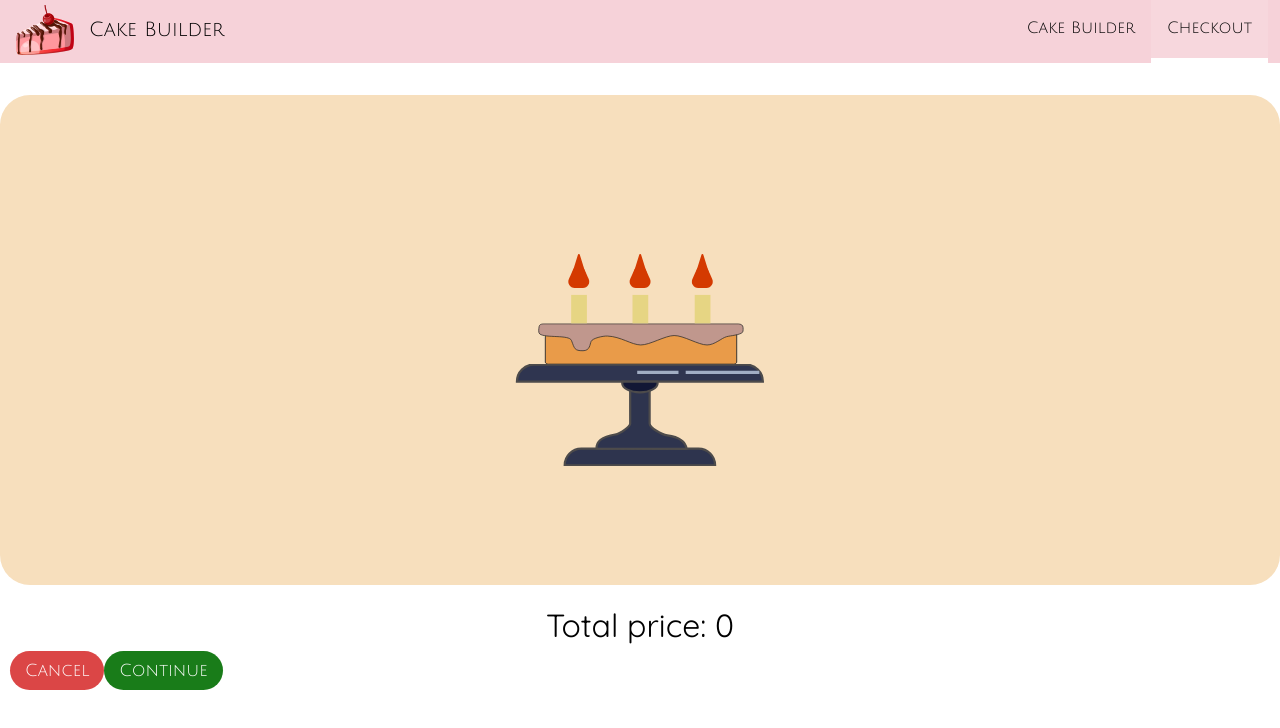
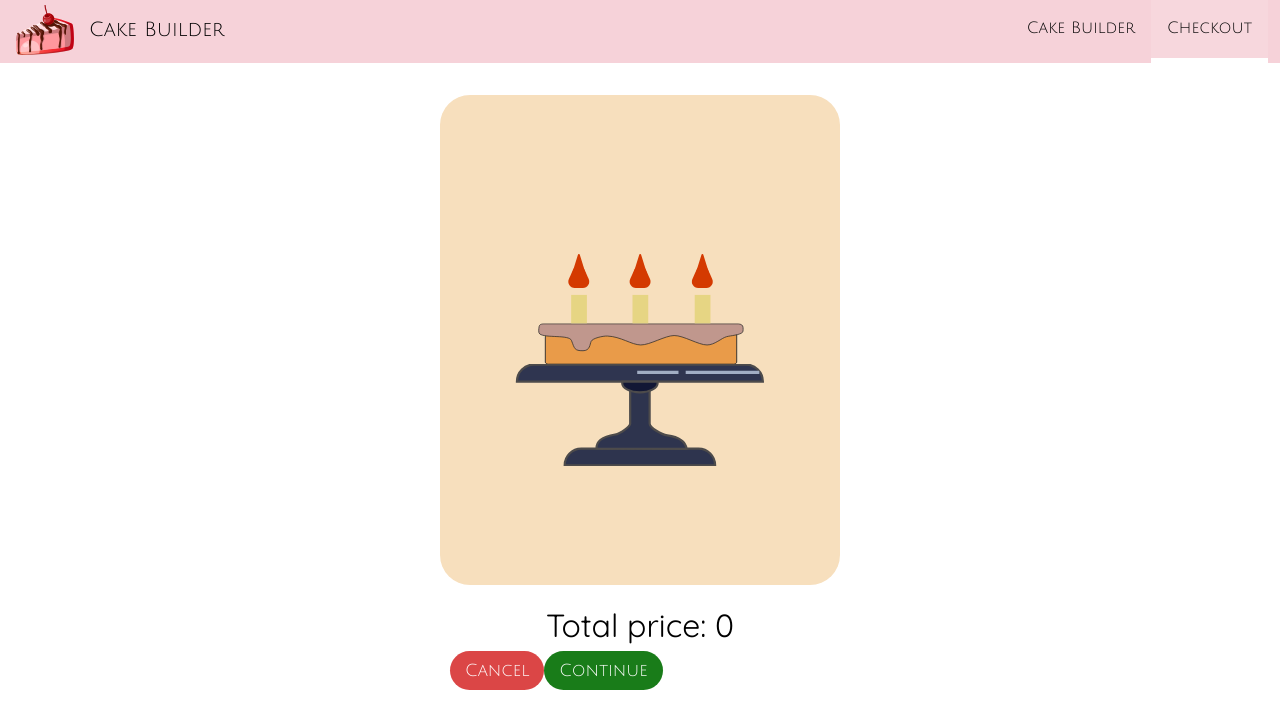
Before and after one commit to Aiperi-Amankulova/cake-builder, a React (Create React App) app: page /checkout in a window 1280 px wide. Shown: the top 728 px of the page. Built offline with nearby package versions, Linux system fonts and the light colour scheme; a web font is replaced by a local one.

Commit message:
Fix style

```diff
--- a/src/containers/Checkout/Checkout.module.css
+++ b/src/containers/Checkout/Checkout.module.css
@@ -0,0 +1,5 @@
+.Checkout {
+  display: flex;
+  flex-wrap: wrap;
+  justify-content: center;
+}
```
